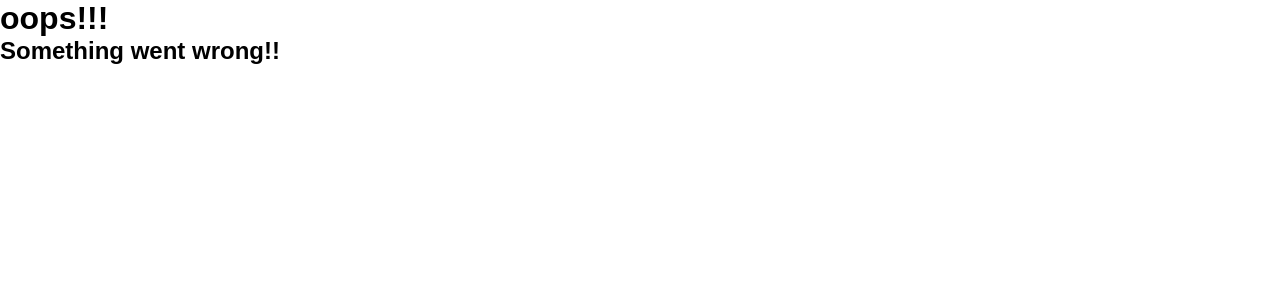
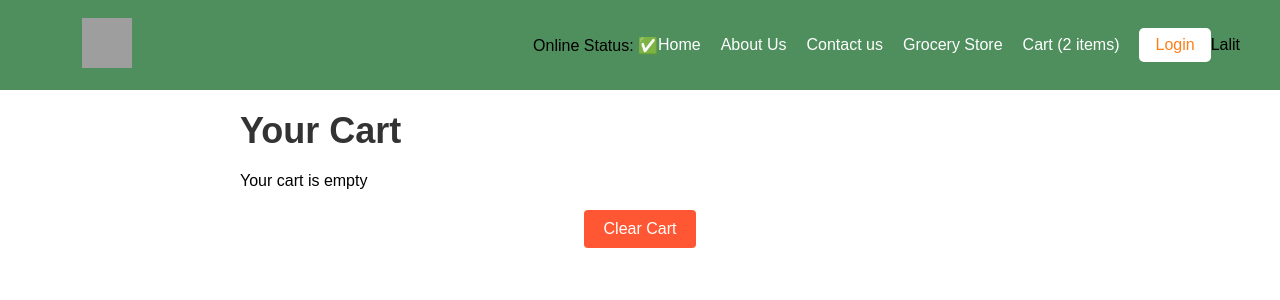
Before and after one commit to Lalitchaudhary01/food-delivery-app, a React app: page /cart in a window 1280 px wide. Before the commit this address had no page. Shown: the top 300 px of the page. Built offline with nearby package versions, Linux system fonts and the light colour scheme; grey boxes are pictures that could not be loaded.

Commit message:
addcarts

```diff
--- a/Style.css
+++ b/Style.css
@@ -227,6 +227,88 @@ body, h1, h2, h3, p, ul, li {
   padding: 15px;
   border: 1px solid #dee2e6;
 }
+.about-container {
+  display: flex;
+  justify-content: center;
+  align-items: center;
+  height: 100%;
+}
+
+.about-content {
+  max-width: 800px;
+  padding: 20px;
+  text-align: center;
+}
+
+.about-title {
+  font-size: 36px;
+  color: #333;
+  margin-bottom: 20px;
+}
+
+.about-description {
+  font-size: 18px;
+  color: #666;
+  margin-bottom: 30px;
+}
+
+.about-subtitle {
+  font-size: 24px;
+  color: #333;
+  margin-bottom: 20px;
+}
+
+.team-members {
+  display: flex;
+  justify-content: center;
+  flex-wrap: wrap;
+}
+.cart-container {
+  max-width: 800px;
+  margin: 0 auto;
+  padding: 20px;
+}
+
+.cart-title {
+  font-size: 36px;
+  color: #333;
+  margin-bottom: 20px;
+}
+
+.cart-items {
+  margin-bottom: 20px;
+}
+
+.cart-item {
+  display: flex;
+  justify-content: space-between;
+  align-items: center;
+  padding: 10px;
+  border-bottom: 1px solid #ccc;
+}
+
+.cart-actions {
+  text-align: center;
+}
+
+.clear-button {
+  background-color: #ff5733;
+  color: #fff;
+  border: none;
+  border-radius: 4px;
+  padding: 10px 20px;
+  font-size: 16px;
+  cursor: pointer;
+}
+
+.clear-button:hover {
+  background-color: #ff3c1f;
+}
+
+/* Add additional styles as needed */
+
+/* Add additional styles as needed */
+
 
 
 
--- a/src/components/About.js
+++ b/src/components/About.js
@@ -2,16 +2,27 @@ import React from "react";
 import User from "./user";
 import UserClass from "./UserClass";
 
-// Your component code here
-
 const About = () => {
   return (
-    <div>
-      <h1>About</h1>
-      <h2>This is</h2>
-
-      <UserClass name={"Lalit ch"} />
+    <div className="about-container">
+      <div className="about-content">
+        <h1 className="about-title">About Us</h1>
+        <p className="about-description">
+          Lorem ipsum dolor sit amet, consectetur adipiscing elit. Sed
+          vestibulum justo ac massa feugiat, ac luctus ligula lacinia. Ut
+          suscipit nisi at est eleifend, sit amet varius justo condimentum.
+          Vivamus ac enim vel tortor commodo fermentum. Quisque bibendum euismod
+          dolor, a malesuada elit consequat eu. Duis id metus non purus
+          fermentum facilisis.
+        </p>
+        <h2 className="about-subtitle">Meet the Team</h2>
+        <div className="team-members">
+          <UserClass name={"Lalit ch"} />
+          {/* Add more User or UserClass components for each team member */}
+        </div>
+      </div>
     </div>
   );
 };
+
 export default About;
--- /dev/null
+++ b/src/components/Cart.js
@@ -0,0 +1,37 @@
+import React, { useState } from "react";
+
+const Cart = () => {
+  const [items, setItems] = useState([]); // State to manage items in the cart
+
+  // Function to clear the cart
+  const clearCart = () => {
+    setItems([]);
+  };
+
+  // Function to render cart items
+  const renderItems = () => {
+    return items.map((item, index) => (
+      <div key={index} className="cart-item">
+        <span>{item.name}</span>
+        <span>${item.price}</span>
+      </div>
+    ));
+  };
+
+  return (
+    <div className="cart-container">
+      <h1 className="cart-title">Your Cart</h1>
+      <div className="cart-items">
+        {items.length > 0 ? renderItems() : <p>Your cart is empty</p>}
+      </div>
+      <div className="cart-actions">
+        <button className="clear-button" onClick={clearCart}>
+          Clear Cart
+        </button>
+        {/* Add more actions/buttons as needed */}
+      </div>
+    </div>
+  );
+};
+
+export default Cart;
--- a/src/components/Header.js
+++ b/src/components/Header.js
@@ -37,7 +37,10 @@ const Header = () => {
           <li>
             <Link to="/grocery">Grocery Store</Link>
           </li>
-          <li>Cart ({cartItems.length} items)</li>
+
+          <li>
+            <Link to="/cart">Cart ({cartItems.length} items)</Link>
+          </li>
           <button
             className="login"
             onClick={() => {
```
Also changed, not shown: src/App.js (+6 -1 lines).
